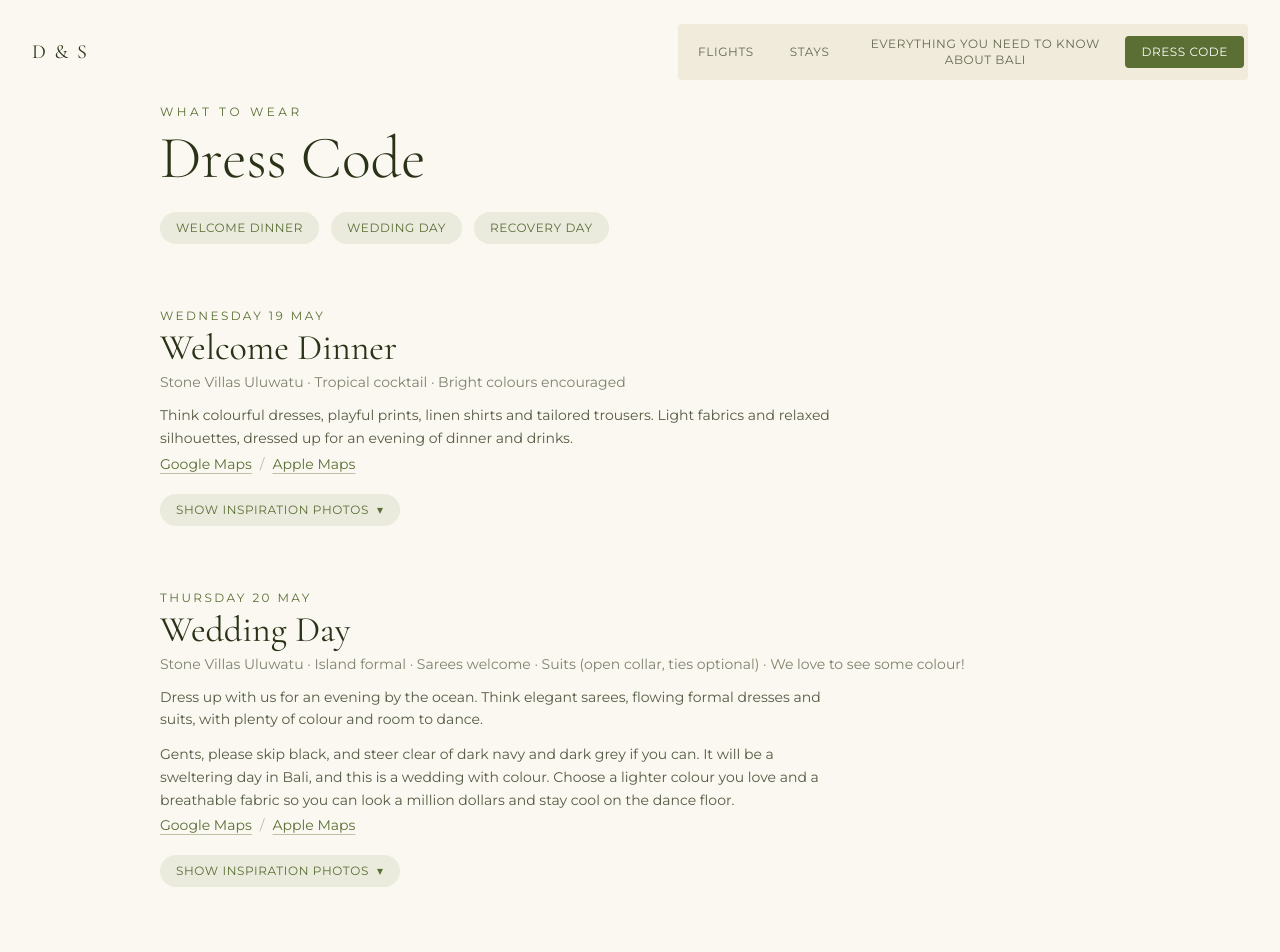
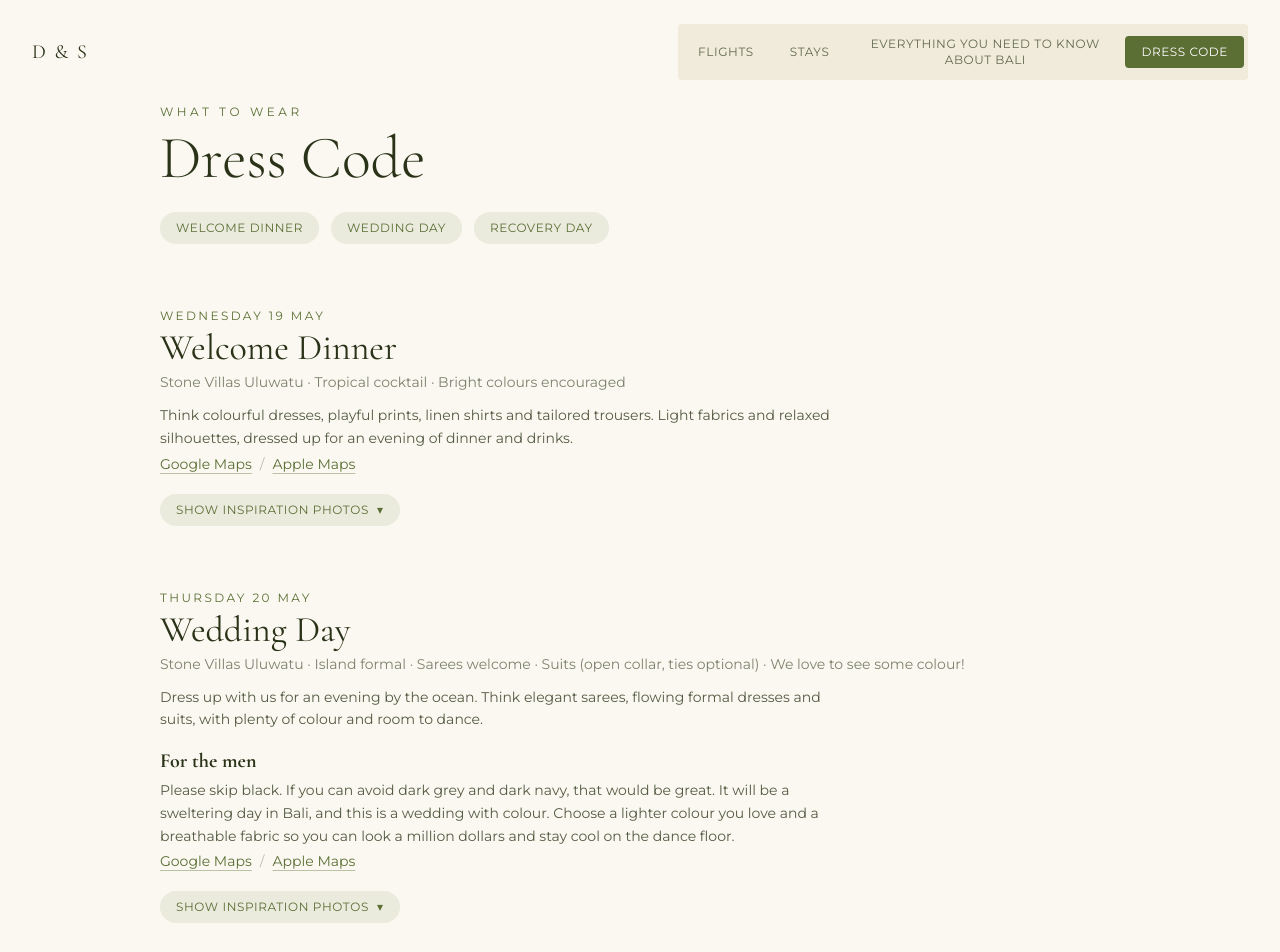
Before and after one commit to dinalp/wedding-website, a Next.js app: page /dress-code in a window 1280 px wide. Shown: the top 952 px of the page. Built offline with nearby package versions, Linux system fonts and the light colour scheme.

Commit message:
Add a heading and soften Wedding Day menswear guidance

```diff
--- a/src/app/dress-code/page.tsx
+++ b/src/app/dress-code/page.tsx
@@ -52,7 +52,7 @@ const EVENTS: DressCodeEvent[] = [
     venue: "Stone Villas Uluwatu",
     code: "Island formal · Sarees welcome · Suits (open collar, ties optional) · We love to see some colour!",
     description: "Dress up with us for an evening by the ocean. Think elegant sarees, flowing formal dresses and suits, with plenty of colour and room to dance.",
-    menswearNote: "Gents, please skip black, and steer clear of dark navy and dark grey if you can. It will be a sweltering day in Bali, and this is a wedding with colour. Choose a lighter colour you love and a breathable fabric so you can look a million dollars and stay cool on the dance floor.",
+    menswearNote: "Please skip black. If you can avoid dark grey and dark navy, that would be great. It will be a sweltering day in Bali, and this is a wedding with colour. Choose a lighter colour you love and a breathable fabric so you can look a million dollars and stay cool on the dance floor.",
     looks: [
       {
         label: "Saree inspiration",
@@ -127,9 +127,14 @@ export default function DressCodePage() {
               </p>
             )}
             {e.menswearNote && (
-              <p className="max-w-2xl font-sans text-sm leading-relaxed text-charcoal/80 mt-3">
-                {e.menswearNote}
-              </p>
+              <div className="mt-4 max-w-2xl">
+                <h3 className="font-[family-name:var(--font-cormorant)] text-xl font-bold text-charcoal">
+                  For the men
+                </h3>
+                <p className="mt-1 font-sans text-sm leading-relaxed text-charcoal/80">
+                  {e.menswearNote}
+                </p>
+              </div>
             )}
             {e.venue.includes("Stone Villas") && (
               <p className="font-sans text-sm mt-1">
```
